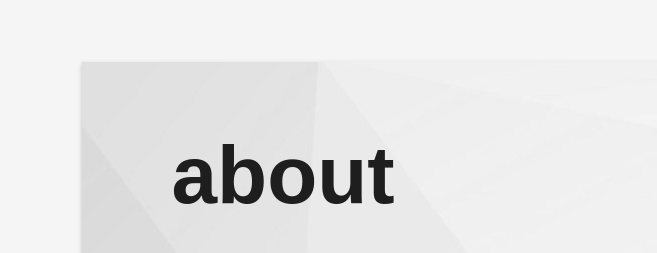
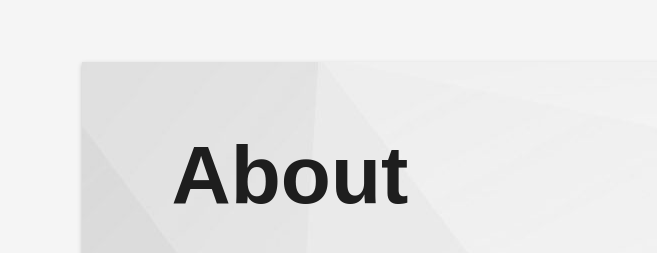
Before and after one commit to Vithushigan/Vithushigan.github.io, a plain HTML site: page index.html in a window 1280 px wide. Shown: the part 802-1055 px from the top of the page, 0-657 px from the left. Drawn offline with Linux system fonts and the light colour scheme; grey boxes are pictures that could not be loaded.

Commit message:
test update

```diff
--- a/index.html
+++ b/index.html
@@ -205,7 +205,7 @@
                   <div class="col-sm-6 col-md-10 mx-auto">
 
                       <h1 class="v2Title">
-                        about
+                        About
                       </h1>
                     <br>
                     <p class="v2P1">
```
